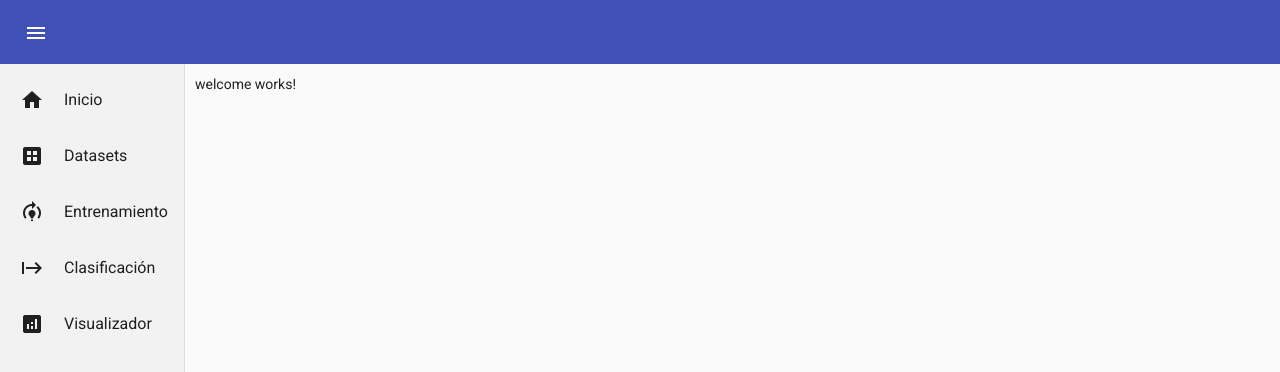
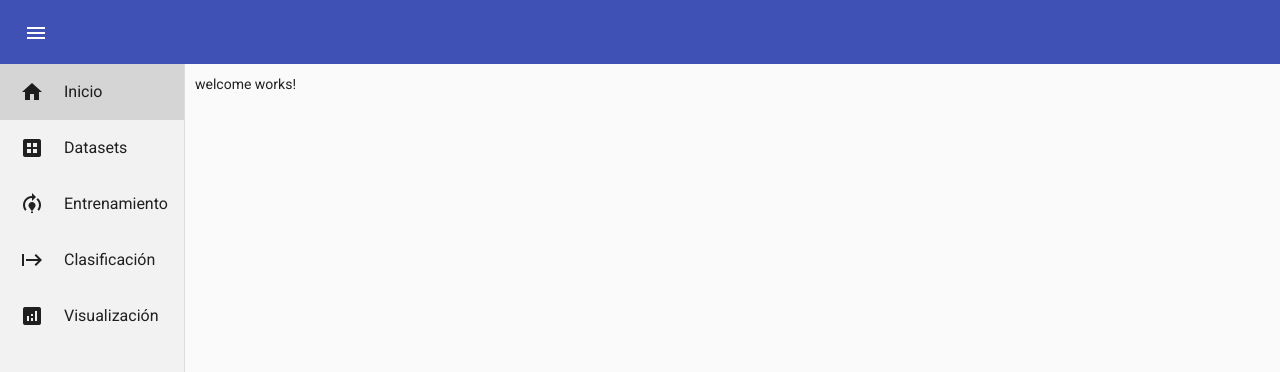
Before and after one commit to porfirioads/mcpi-tesis-frontend, an Angular app: page /#/welcome in a window 1280 px wide. Shown: the top 372 px of the page. Built offline with nearby package versions, Linux system fonts and the light colour scheme.

Commit message:
feat: add dynamic sidenav menu options

```diff
--- a/src/app/app.component.html
+++ b/src/app/app.component.html
@@ -1,2 +1,2 @@
 <app-header></app-header>
-<app-side-menu></app-side-menu>
+<app-side-menu [menuOptions]="menuOptions"></app-side-menu>
--- a/src/app/app.component.ts
+++ b/src/app/app.component.ts
@@ -1,10 +1,19 @@
 import { Component } from '@angular/core';
+import { IMenuOption } from './shared/components/side-menu/menu-option.interface';
 
 @Component({
   selector: 'app-root',
   templateUrl: './app.component.html',
-  styleUrls: ['./app.component.scss']
+  styleUrls: ['./app.component.scss'],
 })
 export class AppComponent {
   title = 'mcpi-tesis-frontend';
+
+  menuOptions: IMenuOption[] = [
+    { icon: 'home', url: 'welcome', label: 'Inicio' },
+    { icon: 'datasets', url: 'dataset', label: 'Datasets' },
+    { icon: 'model_training', url: 'training', label: 'Entrenamiento' },
+    { icon: 'start', url: 'classification', label: 'Clasificación' },
+    { icon: 'analytics', url: 'visualization', label: 'Visualización' },
+  ];
 }
--- /dev/null
+++ b/src/app/shared/components/side-menu/menu-option.interface.ts
@@ -0,0 +1,5 @@
+export interface IMenuOption {
+  icon: string;
+  url: string;
+  label: string;
+}
--- a/src/app/shared/components/side-menu/side-menu.component.html
+++ b/src/app/shared/components/side-menu/side-menu.component.html
@@ -1,40 +1,15 @@
 <mat-drawer-container class="container" autosize>
   <mat-drawer class="sidenav" mode="side" opened>
     <mat-nav-list>
-      <a mat-list-item>
-        <mat-icon mat-list-icon>home</mat-icon>
-        <a matLine>Inicio</a>
+      <a
+        mat-list-item
+        [routerLink]="menuOption.url"
+        *ngFor="let menuOption of menuOptions"
+        [routerLinkActive]="'mat-list-single-selected-option'"
+      >
+        <mat-icon mat-list-icon>{{ menuOption.icon }}</mat-icon>
+        <a matLine>{{ menuOption.label }}</a>
       </a>
-      <a mat-list-item>
-        <mat-icon mat-list-icon>dataset</mat-icon>
-        <a matLine>Datasets</a>
-      </a>
-      <a mat-list-item>
-        <mat-icon mat-list-icon>model_training</mat-icon>
-        <a matLine>Entrenamiento</a>
-      </a>
-      <a mat-list-item>
-        <mat-icon mat-list-icon>start</mat-icon>
-        <a matLine>Clasificación</a>
-      </a>
-      <a mat-list-item>
-        <mat-icon mat-list-icon>analytics</mat-icon>
-        <a matLine>Visualizador</a>
-      </a>
-      <!-- <a
-          mat-list-item
-          [href]="menu.url"
-          [routerLinkActive]="'mat-list-single-selected-option'"
-        >
-          <mat-icon
-            mat-list-icon
-            class="material-icons-outlined"
-            color="primary"
-          >
-            {{ menu.icon }}
-          </mat-icon>
-          <a matLine>{{ "MENU_" + menu.name | translate }}</a>
-        </a> -->
     </mat-nav-list>
   </mat-drawer>
   <mat-drawer-content class="content"
--- a/src/app/shared/components/side-menu/side-menu.component.scss
+++ b/src/app/shared/components/side-menu/side-menu.component.scss
@@ -10,4 +10,8 @@
 .sidenav {
   background-color: #f2f2f2;
   border-right: 1px solid #dddddd;
+
+  mat-nav-list {
+    padding: 0;
+  }
 }
```
Also changed, not shown: src/app/shared/components/side-menu/side-menu.component.ts (+6 -6 lines).
